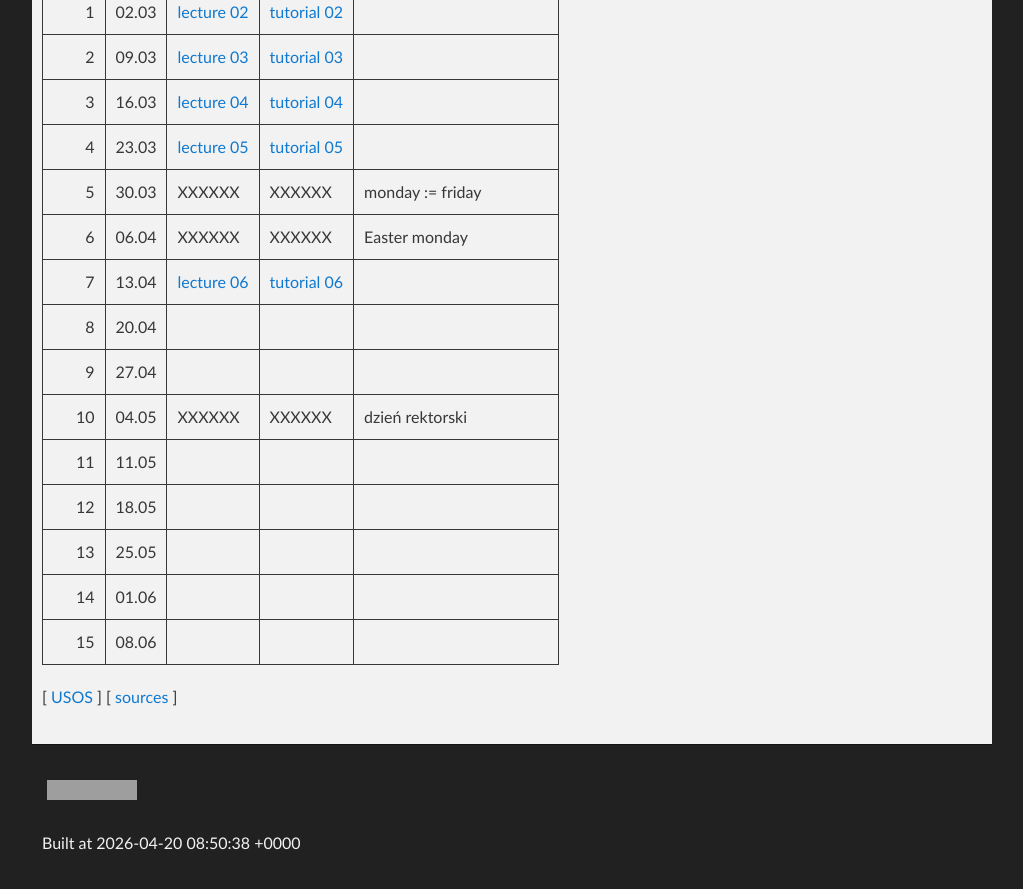
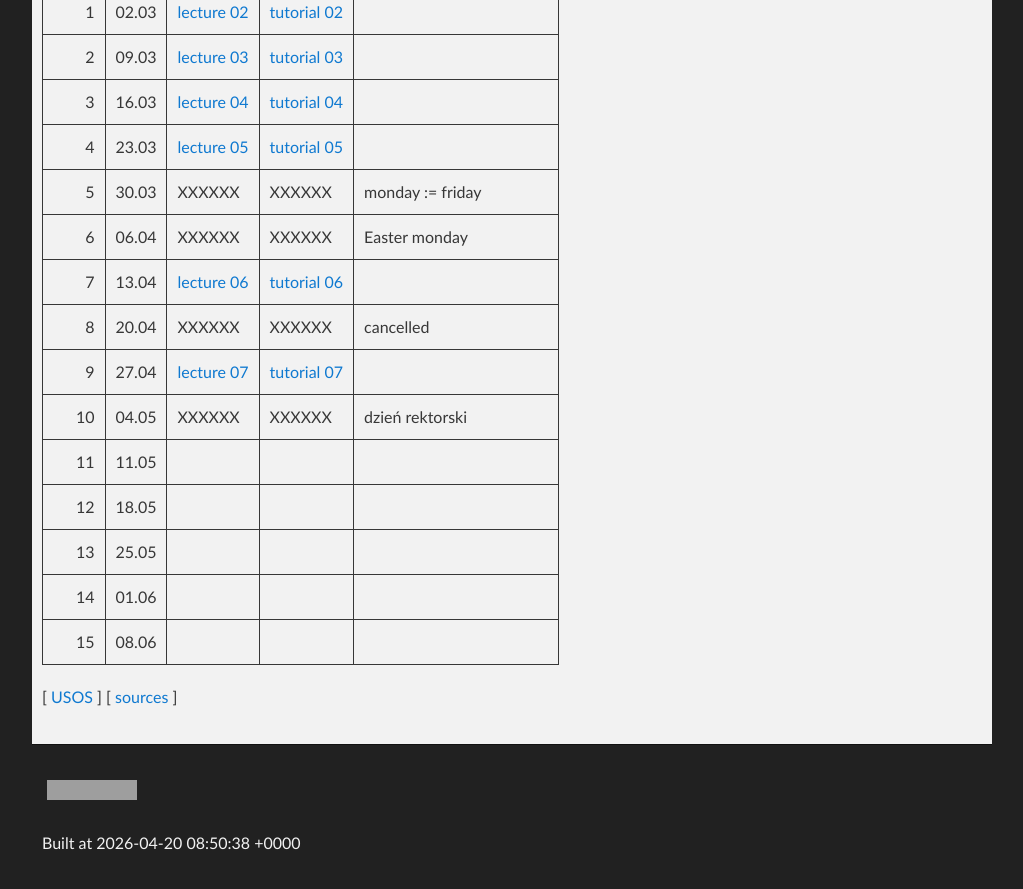
Before and after one commit to lclem/formal_verification_2025-2026, a Jekyll site: the page built from docs/index.md, in a window 1280 px wide and 900 px high, scrolled down 1158 px. Shown: the top 889 px of the window, without its empty margins (128-1151 px from the left). Built offline with Jekyll 4.4.1, drawn with Linux system fonts in a browser that asks for light colours; our own code applies the rules of GitHub Pages for plain Markdown files; grey boxes are pictures that could not be loaded.

Commit message:
lecture cancelled

```diff
--- a/docs/index.md
+++ b/docs/index.md
@@ -32,8 +32,8 @@ Please send me your solutions in PDF format.
 |    5 | 30.03 | XXXXXX                                 | XXXXXX                                       | monday := friday          |
 |    6 | 06.04 | XXXXXX                                 | XXXXXX                                       | Easter monday             |
 |    7 | 13.04 | [lecture 06](docs/lectures/06/summary) | [tutorial 06](assets/tutorials/build/06.pdf) |                           |
-|    8 | 20.04 |                                        |                                              |                           |
-|    9 | 27.04 |                                        |                                              |                           |
+|    8 | 20.04 | XXXXXX                                 | XXXXXX                                       | cancelled                 |
+|    9 | 27.04 | [lecture 07](docs/lectures/06/summary) | [tutorial 07](assets/tutorials/build/07.pdf) |                           |
 |   10 | 04.05 | XXXXXX                                 | XXXXXX                                       | dzień rektorski           |
 |   11 | 11.05 |                                        |                                              |                           |
 |   12 | 18.05 |                                        |                                              |                           |
```
